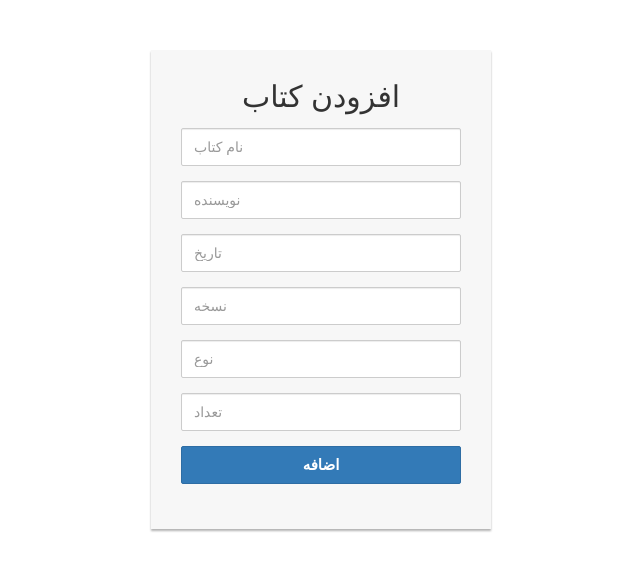
After one commit to amirmohammadraei/Library-System, a Flask app: template templates/addbook.html in a window 1280 px wide. The commit adds this page. Shown: the top 571 px of the page, without its empty margins (319-959 px from the left). Run offline with Flask 2, Linux system fonts and the light colour scheme; the template is opened without the code that fills it, so the values that code supplies are empty; parts of the project's set-up code (start-up, migrations or seed data) failed here and were passed over; some libraries are stand-ins or nearby versions.

Commit message:
reservation

```diff
--- a/main.py
+++ b/main.py
@@ -1,5 +1,6 @@
-from os import error, execle
+from os import error, execle, write
 import re
+from typing import Counter
 import MySQLdb
 from flask import Flask, render_template, redirect, request, redirect, url_for
 from werkzeug import datastructures
@@ -37,7 +38,8 @@ def login():
             global userid
             nameprof = userDetail[0][1]
             userid = userDetail[0][0]
-            print(f"---------------------------------------------------{type(userid)}-------------------------------")
+            if userDetail[0][3] == 'manager':
+                return redirect('/manager')
             print(nameprof)
             return redirect('/profile')
         except IndexError as e:
@@ -197,8 +199,17 @@ def get_book():
         res = curb.fetchall()
         try:
             print(res[0])
+            curb.execute("UPDATE BOOK SET count = count + %s where bookid = %s", [-1, details])
+            dbb.commit()
+            res = curb.fetchall()
+            curb.close()
+            message = "کتاب با موفقیت به حساب شما اضافه شد"
+            return render_template('getbook.html', messages=message)
         except IndexError:
             message = "کتابی با چنین شناسه‌ای در کتابخانه موجود نیست"
+            return render_template('getbook.html', message=message)
+        except MySQLdb.OperationalError:
+            message = "کتاب درخواستی در حال حاضر موجود نیست"
             return render_template('getbook.html', message=message)
         return render_template('getbook.html')
     return render_template('getbook.html')
@@ -234,3 +245,32 @@ def payment():
         mysql.connection.commit()
         cur.close()
         return render_template('payment.html', money=res[0][0])
+
+
+@app.route('/manager', methods=['GET', 'POST'])
+def manager():
+    return render_template('manager.html', nameprof=nameprof)
+
+
+@app.route('/addbook', methods=['GET', 'POST'])
+def addbook():
+    if request.method == 'POST':
+        detail = request.form
+        bookname = detail['name']
+        date = detail['date']
+        version = detail['version']
+        type = detail['type']
+        writer = detail['writer']
+        count = detail['count']
+        dbb = MySQLdb.connect(host="localhost",
+        user="root",
+        passwd="root",
+        db="dbproject")
+        curb = dbb.cursor()
+        try:
+            curb.execute("insert into book(name, writer, date, verion, count, types) values (%s, %s, %s, %s, %s, %s)", [bookname, writer, date, version, count, type])
+            dbb.commit()
+        except MySQLdb.OperationalError:
+            message = "فرمت تاریخ باید به صورت 12-12-1399 باشد"
+            return render_template('addbook.html', message=message)
+    return render_template('addbook.html', nameprof=nameprof)
--- /dev/null
+++ b/templates/addbook.html
@@ -0,0 +1,33 @@
+{% extends 'base.html' %}
+
+{% block body %}
+<div class="login-form">
+    <form action="" method="post">
+        <h2 class="text-center">افزودن کتاب</h2>
+        {% if message %}
+            <p style="color: red; text-align: center;">{{ message }}</p>
+        {% endif %}
+        <div class="form-group">
+            <input type="text" class="form-control" placeholder="نام کتاب" name="name" required="required">
+        </div>
+        <div class="form-group">
+            <input type="text" class="form-control" placeholder="نویسنده" name="writer" required="required">
+        </div>
+        <div class="form-group">
+            <input type="text" class="form-control" placeholder="تاریخ" name="date" required="required">
+        </div>
+        <div class="form-group">
+            <input type="text" class="form-control" placeholder="نسخه" name="version" required="required">
+        </div>
+        <div class="form-group">
+            <input type="text" class="form-control" placeholder="نوع" name="type" required="required">
+        </div>
+        <div class="form-group">
+            <input type="text" class="form-control" placeholder="تعداد" name="count" required="required">
+        </div>
+        <div class="form-group">
+            <button type="submit" class="btn btn-primary btn-block">اضافه</button>
+        </div>
+    </form>
+</div>
+{% endblock body %}
--- a/templates/getbook.html
+++ b/templates/getbook.html
@@ -6,6 +6,9 @@
         <h2 class="text-center">گرفتن کتاب</h2>
         {% if message %}
             <p style="color: red; text-align: center;">{{ message }}</p>
+        {% endif %}
+        {% if messages %}
+            <p style="color: green; text-align: center;">{{ messages }}</p>
         {% endif %}
         <hr style="width:50%; color: khaki;">
         <div class="form-group">
```
Also changed, not shown: templates/manager.html (added, +10 -0 lines).
